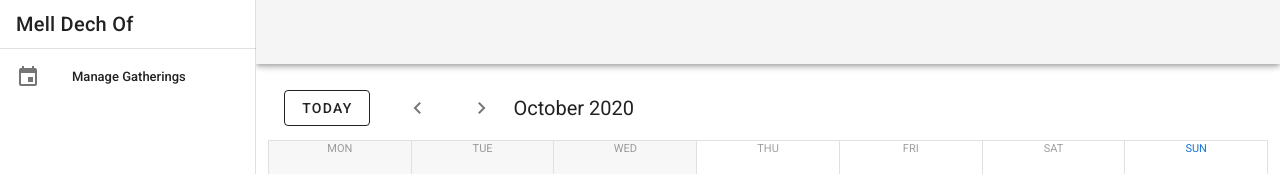
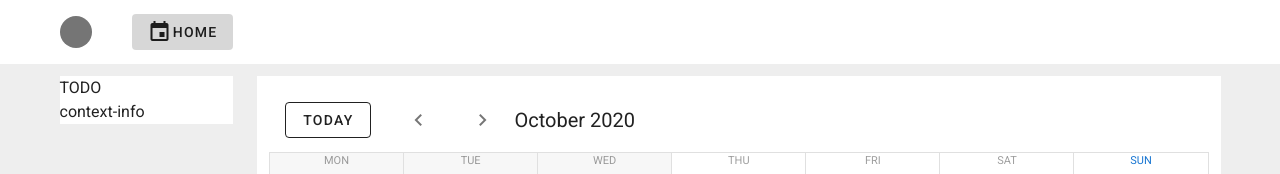
Before and after one commit to exhuma/melldechof, a Vue app: page / in a window 1280 px wide. Shown: the top 174 px of the page. Built offline with nearby package versions, Linux system fonts and the light colour scheme; no server answers.

Commit message:
Add a nicer wireframe to the main app

```diff
--- a/src/App.vue
+++ b/src/App.vue
@@ -1,35 +1,56 @@
 <template>
   <v-app>
-    <v-navigation-drawer app>
-      <v-list-item>
-        <v-list-item-content>
-          <v-list-item-title class="title">Mell Dech Of</v-list-item-title>
-        </v-list-item-content>
-      </v-list-item>
-      <v-divider></v-divider>
-      <v-list dense nav>
-        <v-list-item>
-          <v-list-item-icon>
-            <v-icon>mdi-calendar</v-icon>
-          </v-list-item-icon>
-          <v-list-item-content>
-            <v-list-item-title> Manage Gatherings </v-list-item-title>
-          </v-list-item-content>
-        </v-list-item>
-      </v-list>
-    </v-navigation-drawer>
+    <v-app-bar
+      app
+      color="white"
+      flat
+    >
+      <v-container class="py-0 fill-height">
+        <v-avatar
+          class="mr-10"
+          color="grey darken-1"
+          size="32"
+        ></v-avatar>
 
-    <v-app-bar app>
-      <!-- -->
+        <v-btn
+          v-for="link in links"
+          :key="link"
+          :to="link.to"
+          text
+        >
+          <v-icon>{{ link.icon }}</v-icon>
+          {{ link.text }}
+        </v-btn>
+      </v-container>
     </v-app-bar>
-    <v-main>
-      <router-view
-        :gatherings="gatherings"
-        :presenceList="presenceList"
-        />
+
+    <v-main class="grey lighten-3">
+      <v-container>
+        <v-row>
+          <v-col cols="2">
+            <v-sheet rounded="md">
+              TODO<br />
+              context-info
+            </v-sheet>
+          </v-col>
+
+          <v-col>
+            <v-sheet
+              min-height="70vh"
+              rounded="md"
+            >
+              <router-view
+                :gatherings="gatherings"
+                :presenceList="presenceList"
+                />
+            </v-sheet>
+          </v-col>
+        </v-row>
+      </v-container>
     </v-main>
   </v-app>
 </template>
+
 
 <script>
 import { Storage } from "@/storage.js";
@@ -43,7 +64,10 @@ export default {
   },
 
   data: () => ({
-    gatherings: []
+    gatherings: [],
+    links: [
+      {"icon": "mdi-calendar", "text": "Home", "to": "/"},
+    ],
   }),
 
   created () {
```
